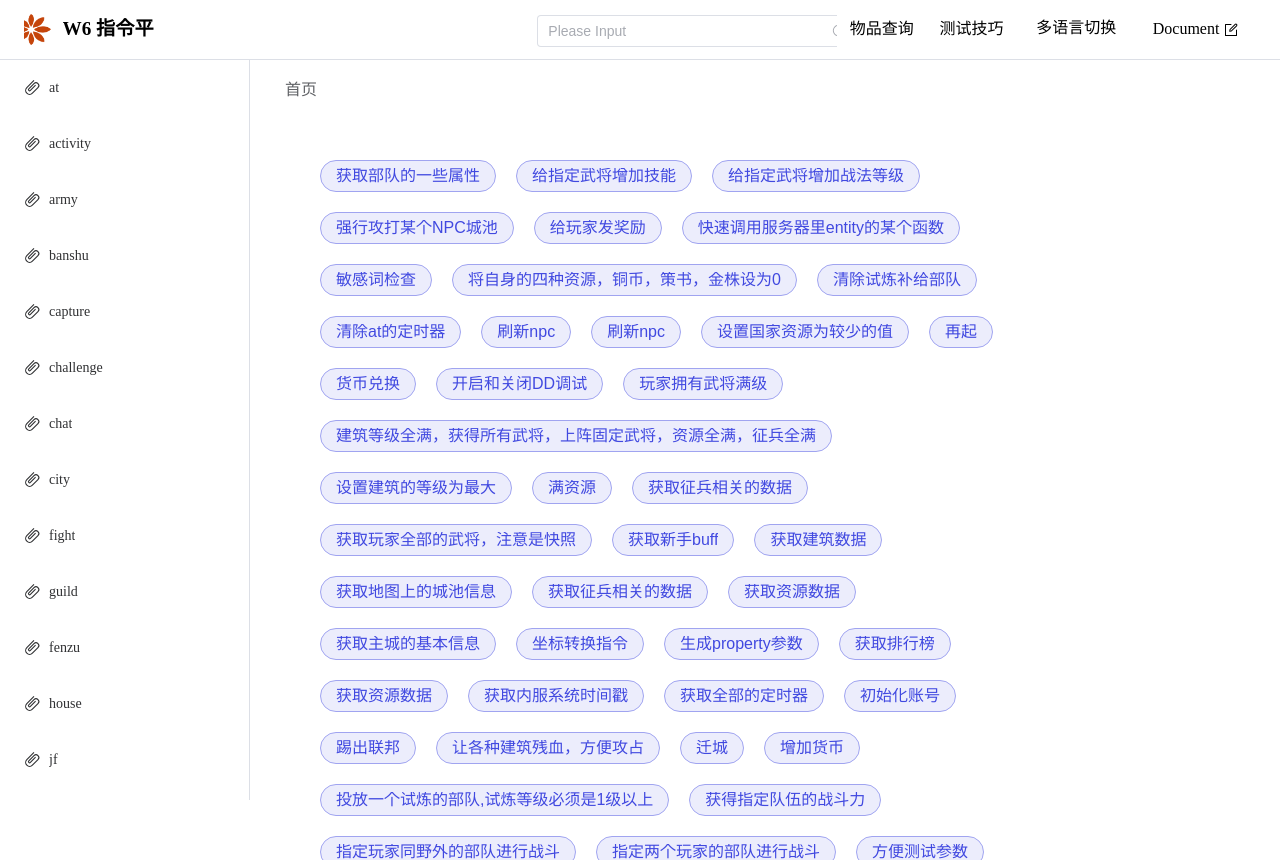
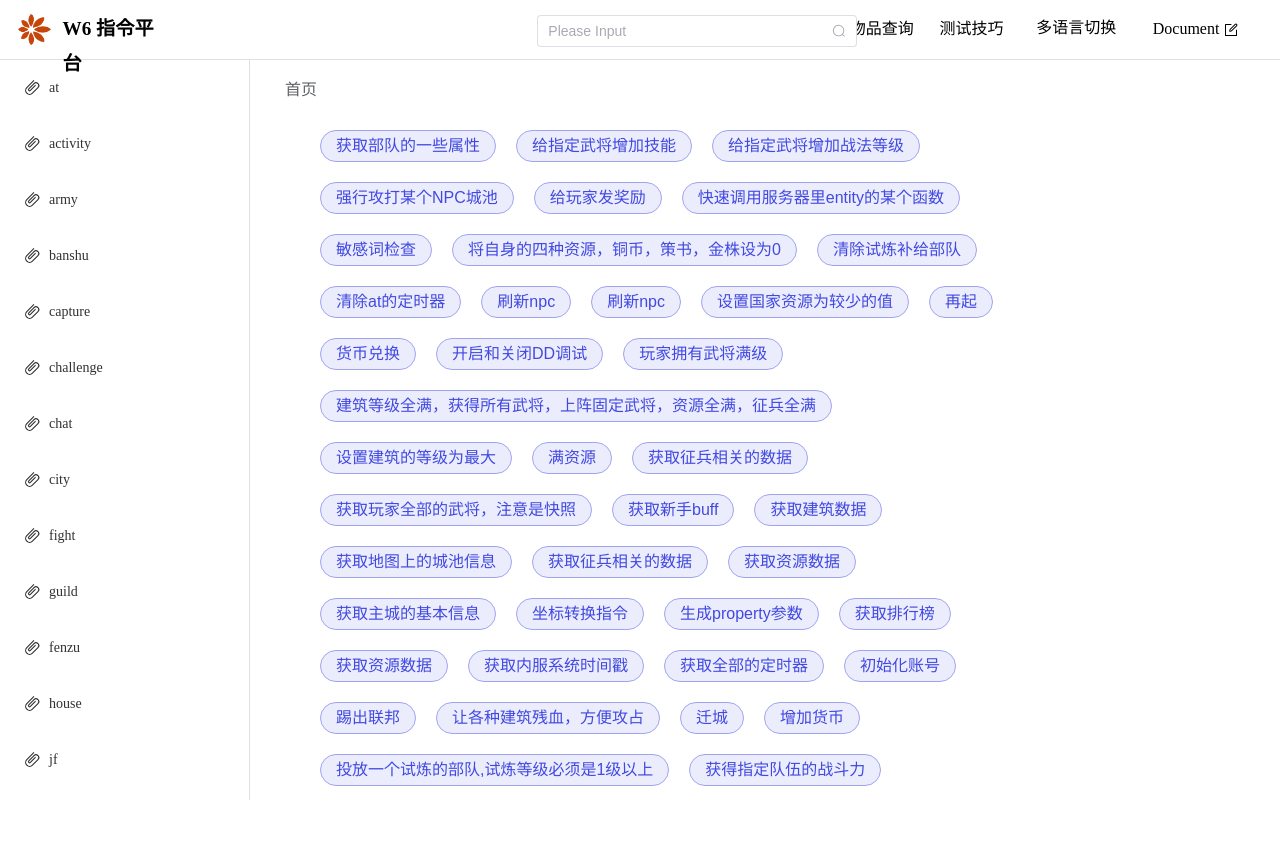
Before and after one commit to michaelxuzhi/docTemplate, a Vue app: page / in a window 1280 px wide. After the commit the page ends 800 px from the top, so only its background shows below. Built offline with nearby package versions, Linux system fonts and the light colour scheme.

Commit message:
添加PageShow页面回到顶部按钮，修改Container和Main的布局样式

```diff
--- a/src/App.vue
+++ b/src/App.vue
@@ -19,7 +19,6 @@ export default {
 * {
   margin: 0;
   padding: 0;
-  overflow: hidden;
   /* background-color: rgb(145, 145, 145); 背景色，开发的时候不那么刺眼 */
 }
 ::-webkit-scrollbar {
--- a/src/components/PageContainer.vue
+++ b/src/components/PageContainer.vue
@@ -107,15 +107,12 @@ export default {
   border-right: solid 1px #dcdfe6;
 }
 .page-main {
-  width: 80%;
+  /* width: 80%; */
   height: 100%;
   /* height: 1000px; */
   /* background-color: rgb(121, 118, 118); */
-  /* 空出el-header的高度 */
-  margin-top: 60px;
-  /* padding-bottom: 100px; */
+  /* 空出el-header的高度-由main-router补充设置，这里不设置 */
   position: absolute;
-  /* right: 0; */
   left: 250px;
 }
 .page-footer {
--- a/src/components/PageMain/PageMain.vue
+++ b/src/components/PageMain/PageMain.vue
@@ -1,5 +1,5 @@
 <template>
-  <div>
+  <div class="main-content">
     <div class="main-bread">
       <el-breadcrumb :separator-icon="ArrowRight">
         <el-breadcrumb-item
@@ -75,18 +75,18 @@ export default {
 
 <style scoped>
 .main-content {
-  width: 70%;
-  padding-left: 120px;
-  padding-right: 120px;
+  height: 100vh;
+  position: fixed;
   overflow: hidden;
   /* background-color: rgb(121, 118, 118); */
 }
 .main-bread {
-  width: 60%;
+  width: 70%;
   height: 20px;
   padding: 20px;
   margin-left: 15px;
   position: fixed;
+  top: 60px;
   background-color: #fff;
   /* background-color: rgb(121, 118, 118); */
 }
@@ -95,6 +95,6 @@ export default {
   line-height: 20px;
 }
 .main-router {
-  margin-top: 30px;
+  margin-top: 60px;
 }
 </style>
--- a/src/components/PageShow/PageShow.vue
+++ b/src/components/PageShow/PageShow.vue
@@ -8,11 +8,12 @@
       round
       plain
       class="at-btn"
-      @click="handleClick(val,key)"
-      v-for="(val,key) in atInfoShow"
+      @click="handleClick(val, key)"
+      v-for="(val, key) in atInfoShow"
       :key="key"
-      >{{ val.desc?val.desc:key }}</el-button
+      >{{ val.desc ? val.desc : key }}</el-button
     >
+    <el-backtop target=".show-content" :visibility-height="20"></el-backtop>
   </div>
 </template>
 <script>
@@ -39,10 +40,10 @@ export default {
     },
   },
   methods: {
-    handleClick(val,key) {
+    handleClick(val, key) {
       this.$router.push({
         name: 'at',
-        params: {key: key,val:JSON.stringify(val) },
+        params: { key: key, val: JSON.stringify(val) },
       });
     },
   },
@@ -56,8 +57,8 @@ export default {
   },
   computed: {
     atInfoShow() {
-      let keyItem={};
-      for (let val of Object.values(this.atInfo)){
+      let keyItem = {};
+      for (let val of Object.values(this.atInfo)) {
         keyItem[val.name] = val;
       }
       return keyItem;
@@ -70,6 +71,8 @@ export default {
 .show-content {
   width: 70%;
   padding: 60px;
+  height: 80%;
+  overflow-x: hidden;
   /* background-color: rgb(172, 172, 172); */
   /* background-color: #4149e0; */
 }
```
